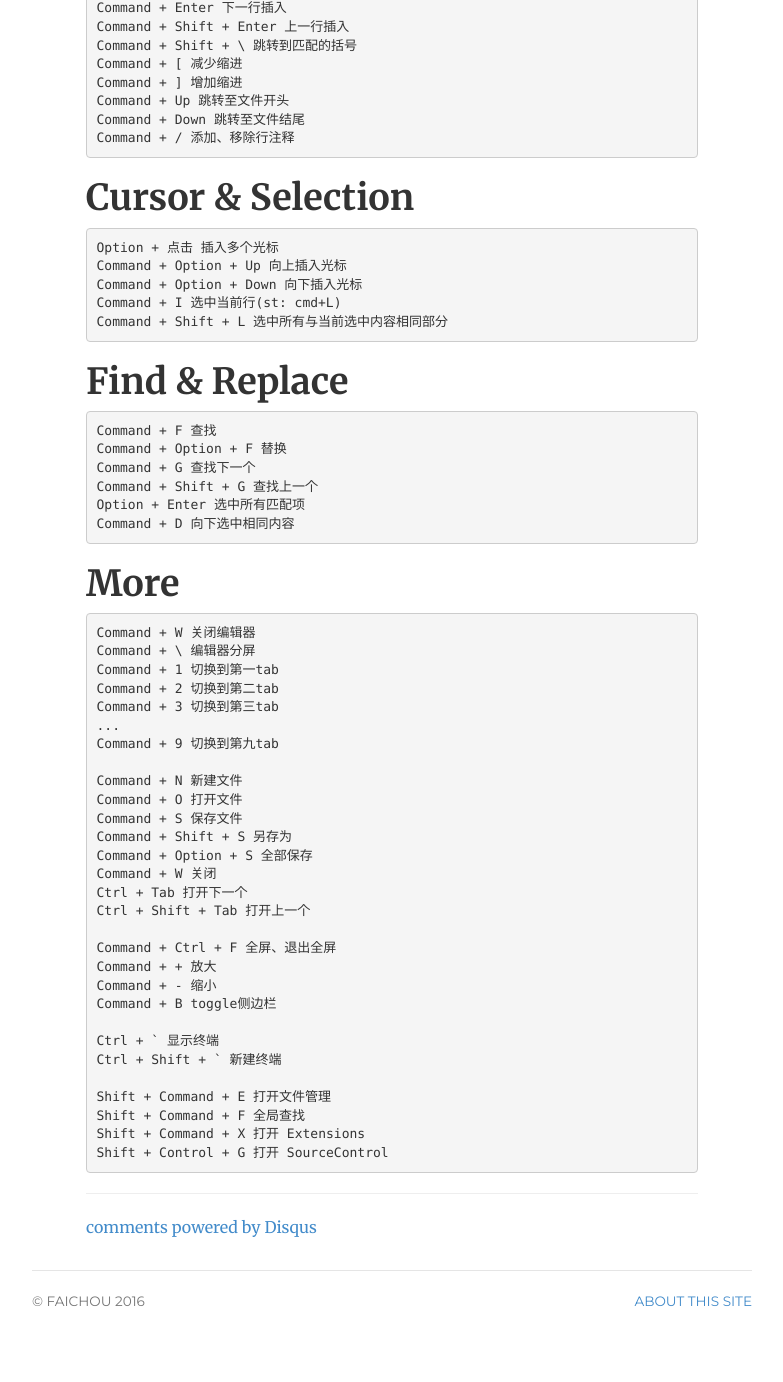
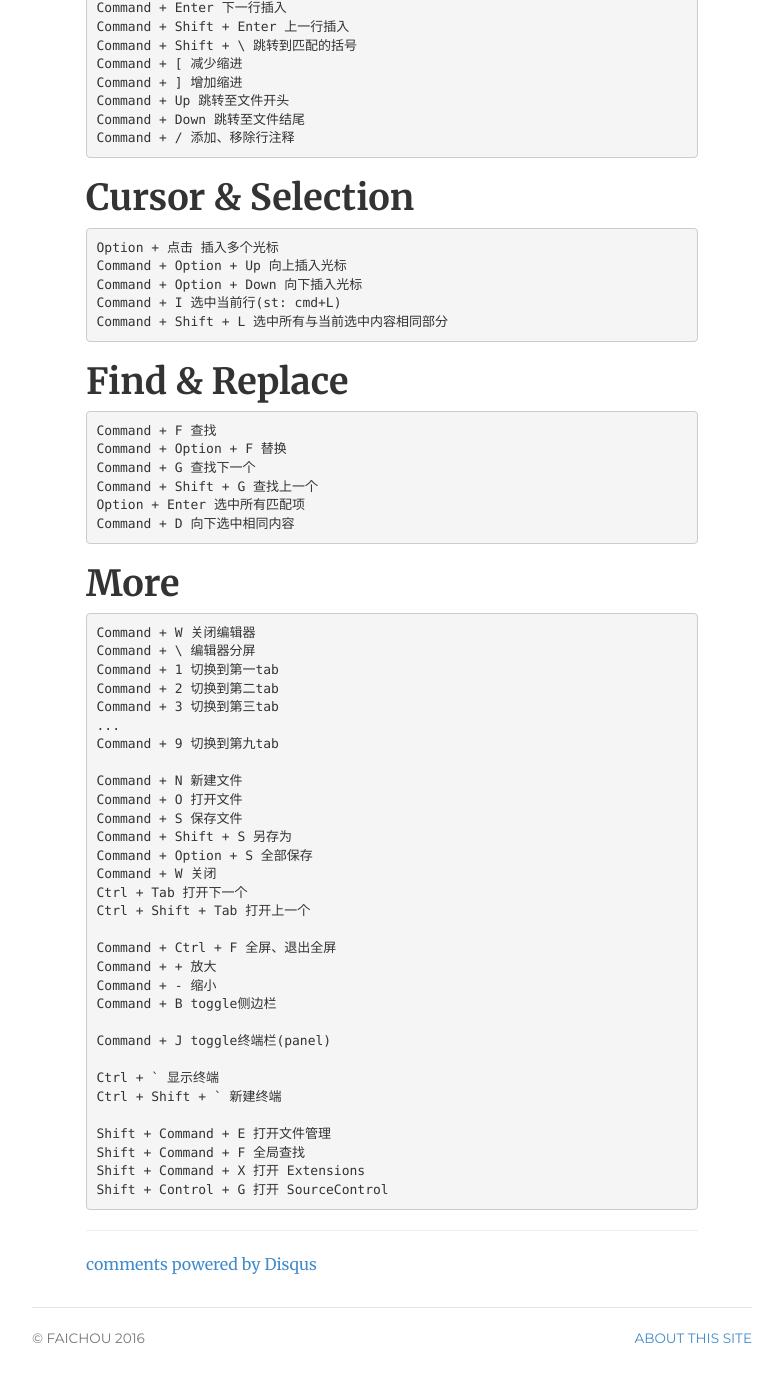
Before and after one commit to FaiChou/faichou.github.io, a Jekyll site: the page built from _posts/2017-08-24-VSCode Common Key.md, in a window 1280 px wide and 1400 px high, scrolled down 1303 px. Shown: the top 1382 px of the window, without its empty margins (248-1031 px from the left). Built offline with Jekyll 4.4.1, drawn with Linux system fonts in a browser that asks for light colours; comment, search, counter and statistics services are not loaded.

Commit message:
add a shortcut to vscode

```diff
--- a/_posts/2017-08-24-VSCode Common Key.md
+++ b/_posts/2017-08-24-VSCode Common Key.md
@@ -96,6 +96,8 @@ Command + + 放大
 Command + - 缩小
 Command + B toggle侧边栏
 
+Command + J toggle终端栏(panel)
+
 Ctrl + ` 显示终端
 Ctrl + Shift + ` 新建终端
 
```
